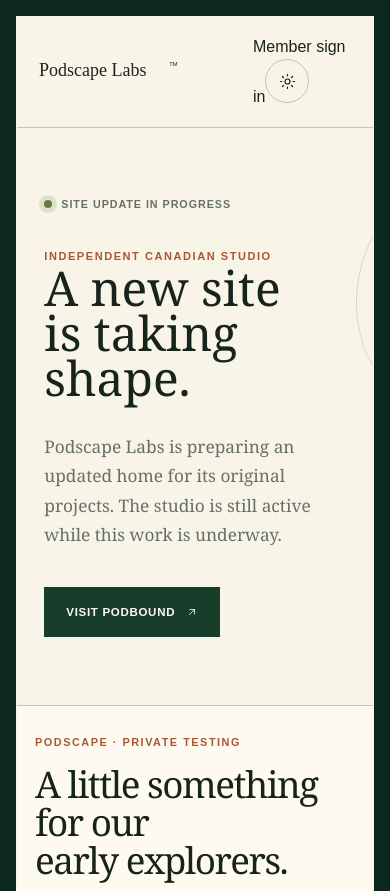
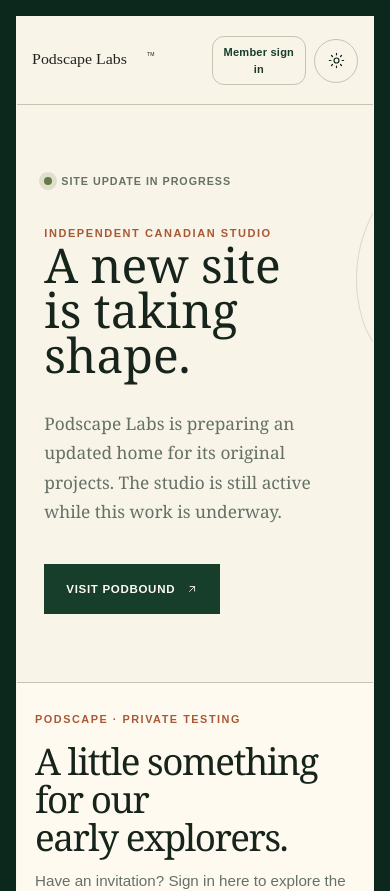
Before and after one commit to podscapelabs/podscape-labs, a Next.js app: page / in a window 390 px wide. Shown: the top 891 px of the page. Built offline with nearby package versions, Linux system fonts and the light colour scheme.

Commit message:
Polish maintenance header member-access link for phones and dark theme

```diff
--- a/app/globals.css
+++ b/app/globals.css
@@ -1237,3 +1237,15 @@ h1, h2, h3 { text-wrap: balance; }
  .v2-site{scroll-behavior:auto}
  .v2-site :where(button,a,summary,input,select,textarea){transition-duration:.01ms!important}
 }
+
+/* Maintenance-page member entry: permanent, visible alternative to the early-access gate. */
+.construction-header-actions{display:flex;align-items:center;justify-content:flex-end;gap:clamp(9px,2vw,18px)}
+.construction-member-link{display:inline-flex;align-items:center;justify-content:center;min-height:44px;padding:8px 16px;border:1px solid var(--line);border-radius:12px;color:var(--forest);font-size:.73rem;font-weight:800;letter-spacing:.02em}
+.construction-member-link:hover{border-color:var(--forest);background:var(--paper-strong)}
+.construction-member-link:focus-visible{outline:3px solid var(--amber);outline-offset:3px}
+@media(max-width:520px){
+ .construction-header{gap:12px;padding-inline:15px}
+ .construction-header-actions{gap:8px}
+ .construction-member-link{padding:7px 10px;font-size:.69rem;text-align:center}
+ .construction-wordmark{max-width:43vw}
+}
```
